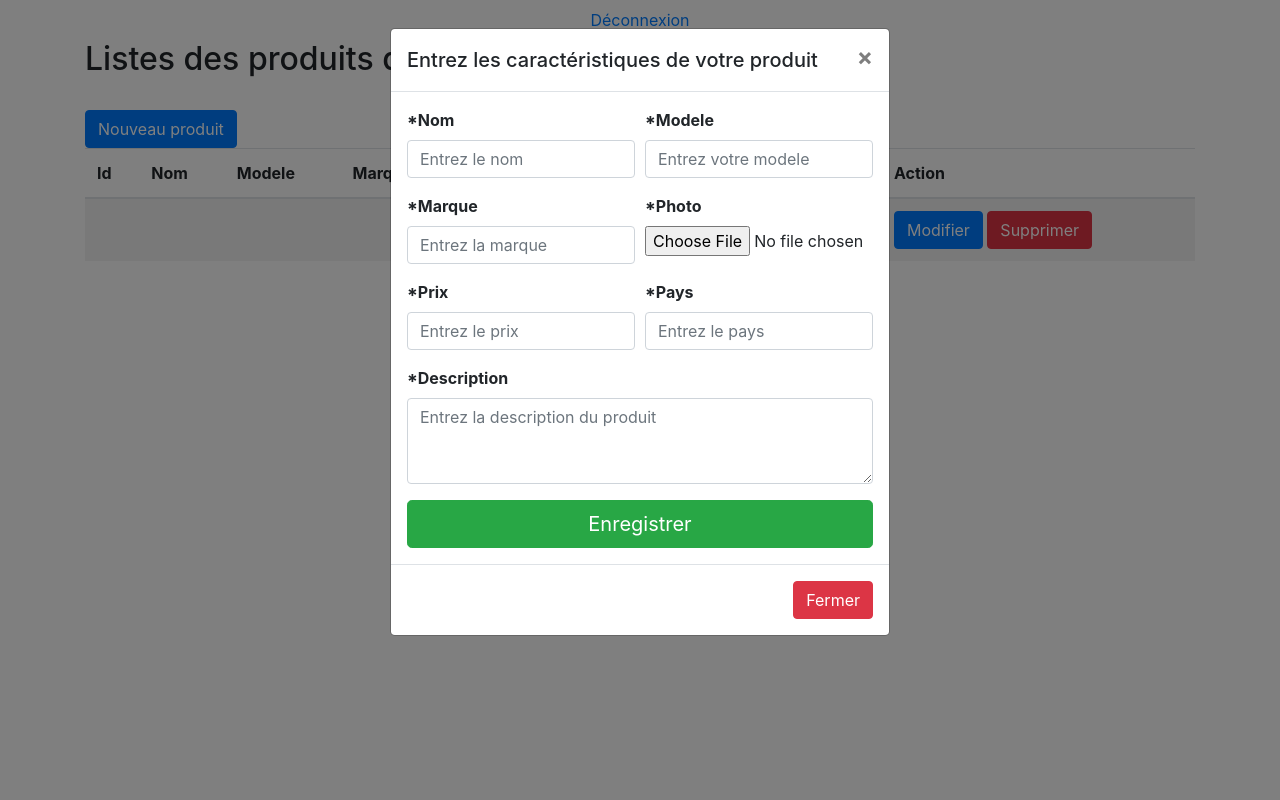
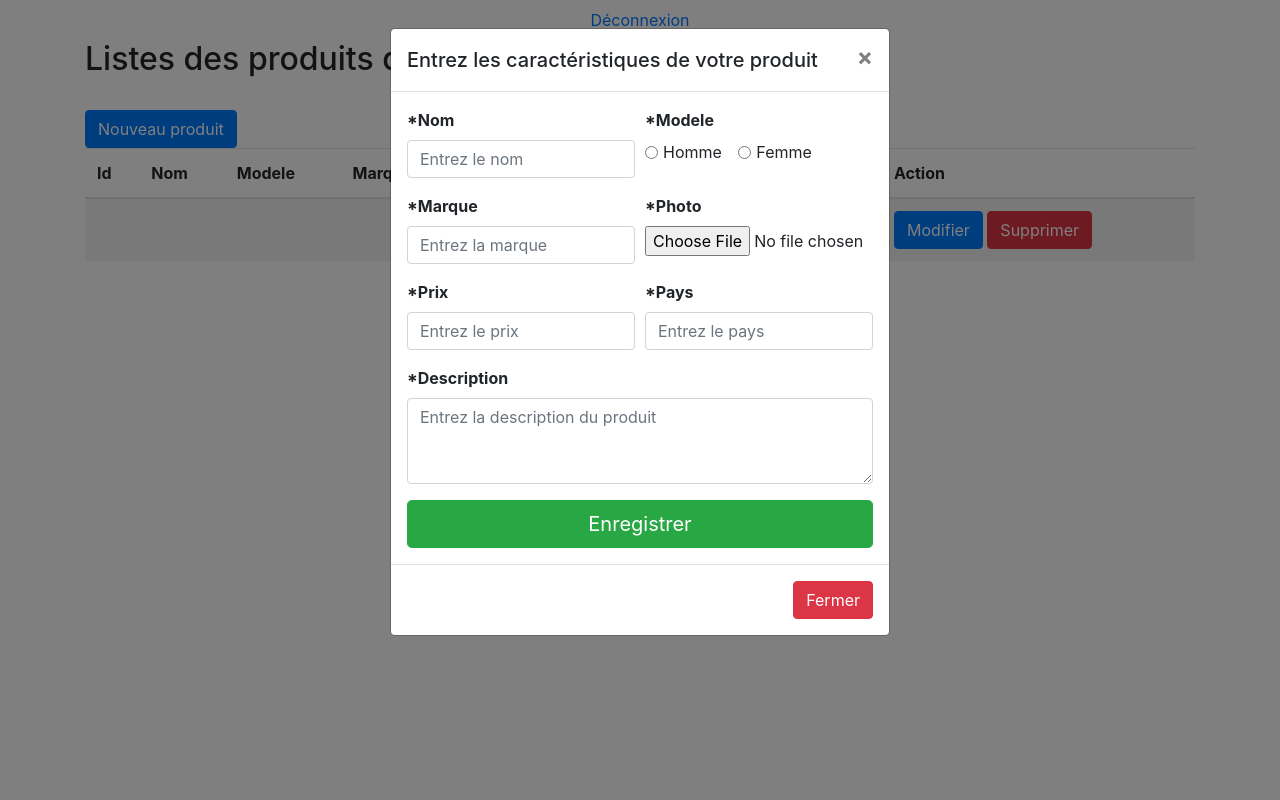
Before and after one commit to Larry-971/projet_php_poo, a PHP site: page /vetements.php in a window 1280 px wide, after a click on "Nouveau produit". Run offline with PHP 8.4, Linux system fonts and the light colour scheme; tables that the repository leaves empty or names only in its code hold one stand-in row (values such as "Sample post"); data that the repository does not hold is empty; some libraries are stand-ins or nearby versions.

Commit message:
Ajout des boutons radios pour l'input modele

```diff
--- a/admin/vetements.php
+++ b/admin/vetements.php
@@ -74,9 +74,18 @@
                     <input type="text" id="nom" name="nom" class="form-control" placeholder="Entrez le nom" maxlength="30" required>
                 </div>
                 <div class="form-group col-md-6">
-                    <label for="modele"><b><span>*</span>Modele</b></label>
-                    <input type="text" id="modele" name="modele" class="form-control" placeholder="Entrez votre modele" maxlength="30" required>
+                    <label for="modele"><b><span>*</span>Modele</b></label><br>
+                    <div class="form-check form-check-inline">
+                        <input class="form-check-input" type="radio" name="modele" id="homme" value="Homme" required>
+                        <label class="form-check-label" for="homme">Homme</label>
+                    </div>
+                    <div class="form-check form-check-inline">
+                        <input class="form-check-input" type="radio" name="modele" id="femme" value="Femme">
+                        <label class="form-check-label" for="femme">Femme</label>
+                    </div>
                 </div>
+                <!--  -->
+
             </div>
             <div class="form-row">
                 <div class="form-group col-md-6">
```
